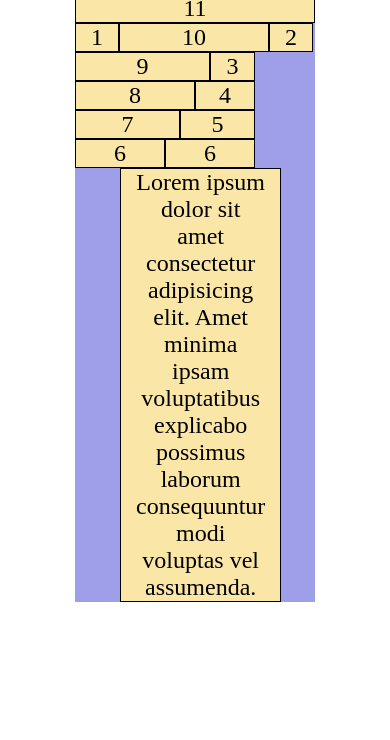
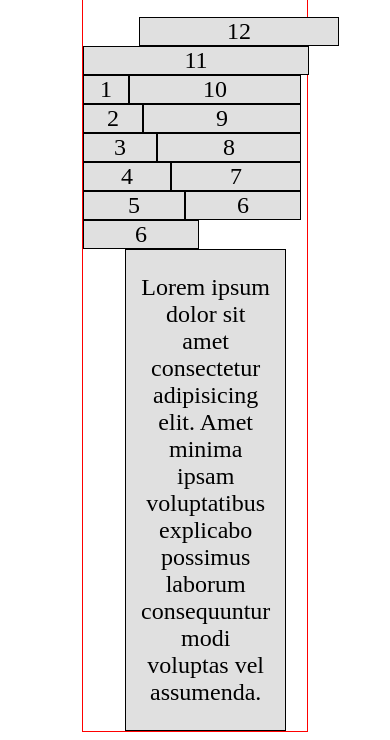
Before and after one commit to shamsad-anam/allcssgrid, a plain HTML site: page index.html in a window 390 px wide. Shown: the part 199-939 px from the top of the page. Before the commit the page ends 844 px from the top, so only its background shows below. Drawn offline with Linux system fonts and the light colour scheme.

```diff
--- a/sass/_flexgrid.scss
+++ b/sass/_flexgrid.scss
@@ -1,13 +1,7 @@
-* {
-  margin: 0;
-  padding: 0;
-  box-sizing: border-box;
-}
-
 .container {
   max-width: calc(100% - 150px);
   margin: 0 auto;
-  background-color: rgb(159, 159, 233);
+  border: 1px solid red;
 }
 
 h1 {
@@ -18,7 +12,7 @@
   display: flex;
   flex-wrap: wrap;
   & > div {
-    background-color: rgb(250, 230, 167);
+    background-color: rgb(224, 224, 224);
     border: 1px solid black;
     font-size: 24px;
     text-align: center;
```
Also changed, not shown: css/main.css.
